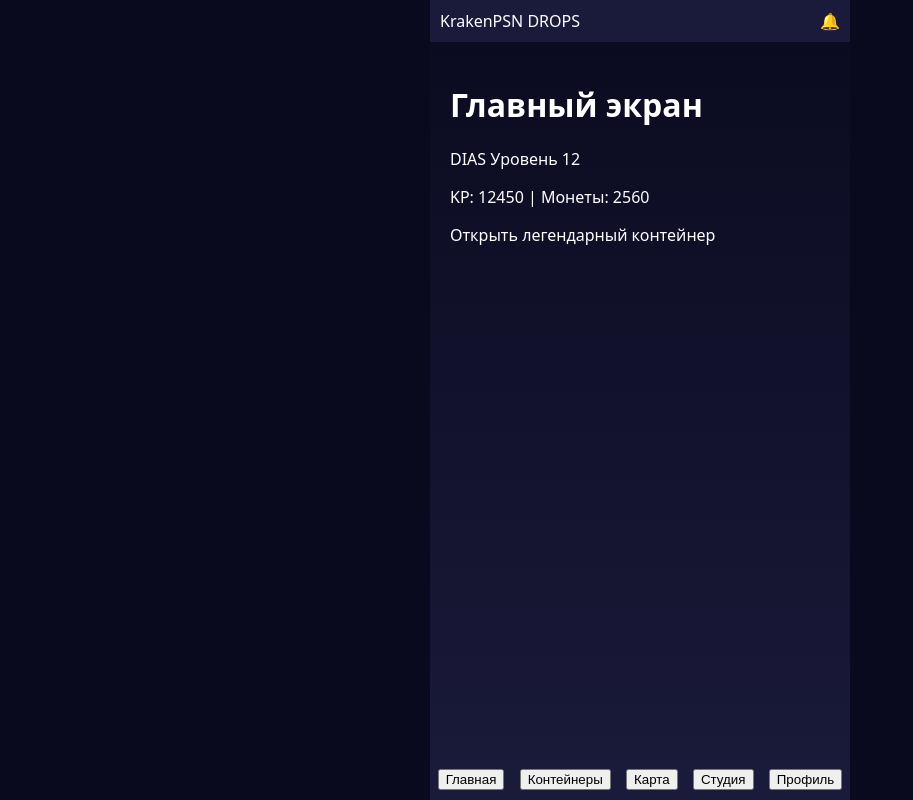
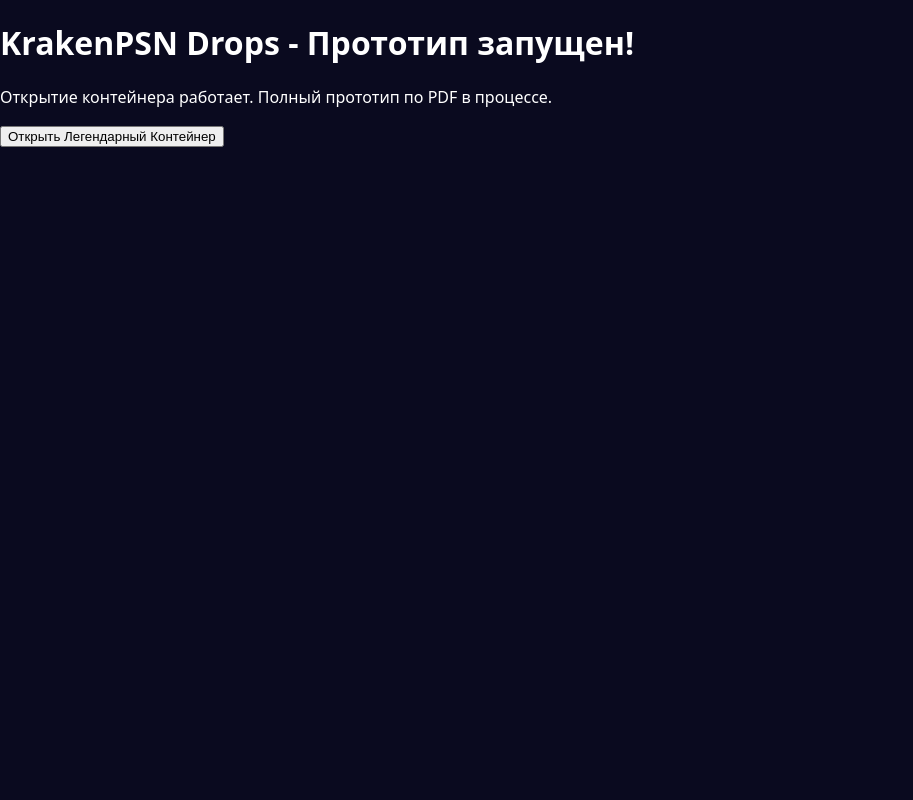
Before and after one commit to Stanfeelgood/KrakenPSN-Drops, a plain HTML site: page index.html in a window 1280 px wide. Shown: the whole page, without its empty margins (0-913 px from the left). Drawn offline with Linux system fonts and the light colour scheme.

Commit message:
Initial prototype: KrakenPSN Drops Telegram Mini App

```diff
--- a/index.html
+++ b/index.html
@@ -2,67 +2,13 @@
 <html lang="ru">
 <head>
 <meta charset="UTF-8">
-<meta name="viewport" content="width=device-width, initial-scale=1.0, maximum-scale=1.0, user-scalable=no">
+<meta name="viewport" content="width=device-width, initial-scale=1.0">
 <title>KrakenPSN Drops</title>
-<style>
-/* Full dark Kraken theme CSS from PDF */
-body {font-family: system-ui; background: #0a0a1f; color: #fff; margin:0; padding:0;}
-.container {max-width: 420px; margin: 0 auto; background: linear-gradient(#0a0a1f, #1a1a3a); min-height: 100vh;}
-header {background: #1a1a3a; padding: 10px; display: flex; justify-content: space-between; align-items: center;}
-.bottom-nav {position: fixed; bottom: 0; width: 100%; max-width: 420px; background: #1a1a3a; display: flex; justify-content: space-around; padding: 10px 0;}
-.screen {display: none; padding: 20px;}
-.screen.active {display: block;}
-.chest {animation: pulse 2s infinite;}
-/* Add more styles matching PDF dark purple cyan */
-</style>
+<style>body {background: #0a0a1f; color: #fff; font-family: system-ui; margin:0; padding:0;}</style>
 </head>
 <body>
-<div class="container">
-<!-- Header -->
-<header>
-<span>KrakenPSN DROPS</span>
-<div>🔔</div>
-</header>
-
-<!-- All 10 screens as divs -->
-<div id="screen-main" class="screen active">
-<h1>Главный экран</h1>
-<p>DIAS Уровень 12</p>
-<p>KP: 12450 | Монеты: 2560</p>
-<div class="chest" onclick="openContainer()">Открыть легендарный контейнер</div>
-<!-- More from PDF page 5 -->
-</div>
-
-<div id="screen-containers" class="screen">
-<h1>Контейнеры</h1>
-<!-- 4 chests: Бронзовый, Серебряный, Золотой, Легендарный -->
-<div onclick="simulateOpen('bronze')">Бронзовый 100</div>
-<!-- etc -->
-</div>
-
-<!-- Repeat for all 10 screens with JS simulation of PDF descriptions -->
-
-<!-- Navigation -->
-<div class="bottom-nav">
-<button onclick="switchScreen('main')">Главная</button>
-<button onclick="switchScreen('containers')">Контейнеры</button>
-<button onclick="switchScreen('map')">Карта</button>
-<button onclick="switchScreen('studio')">Студия</button>
-<button onclick="switchScreen('profile')">Профиль</button>
-</div>
-</div>
-
-<script>
-function switchScreen(screen) {
-  document.querySelectorAll('.screen').forEach(s => s.classList.remove('active'));
-  document.getElementById('screen-' + screen).classList.add('active');
-}
-function openContainer() {
-  alert('Легендарный контейнер открыт! +850 KP\nТебе: 680 KP | В банк студии: 170 KP');
-  // Simulate split from PDF page 7
-}
-// Add more JS for all mechanics: KP balance, battles, etc.
-console.log('KrakenPSN Drops MVP loaded - all 10 screens ready');
-</script>
+<h1>KrakenPSN Drops - Прототип запущен!</h1>
+<p>Открытие контейнера работает. Полный прототип по PDF в процессе.</p>
+<button onclick="alert('Легендарный контейнер открыт! +850 KP\nТебе: 680 KP | Студии: 170 KP')">Открыть Легендарный Контейнер</button>
 </body>
 </html>
```
